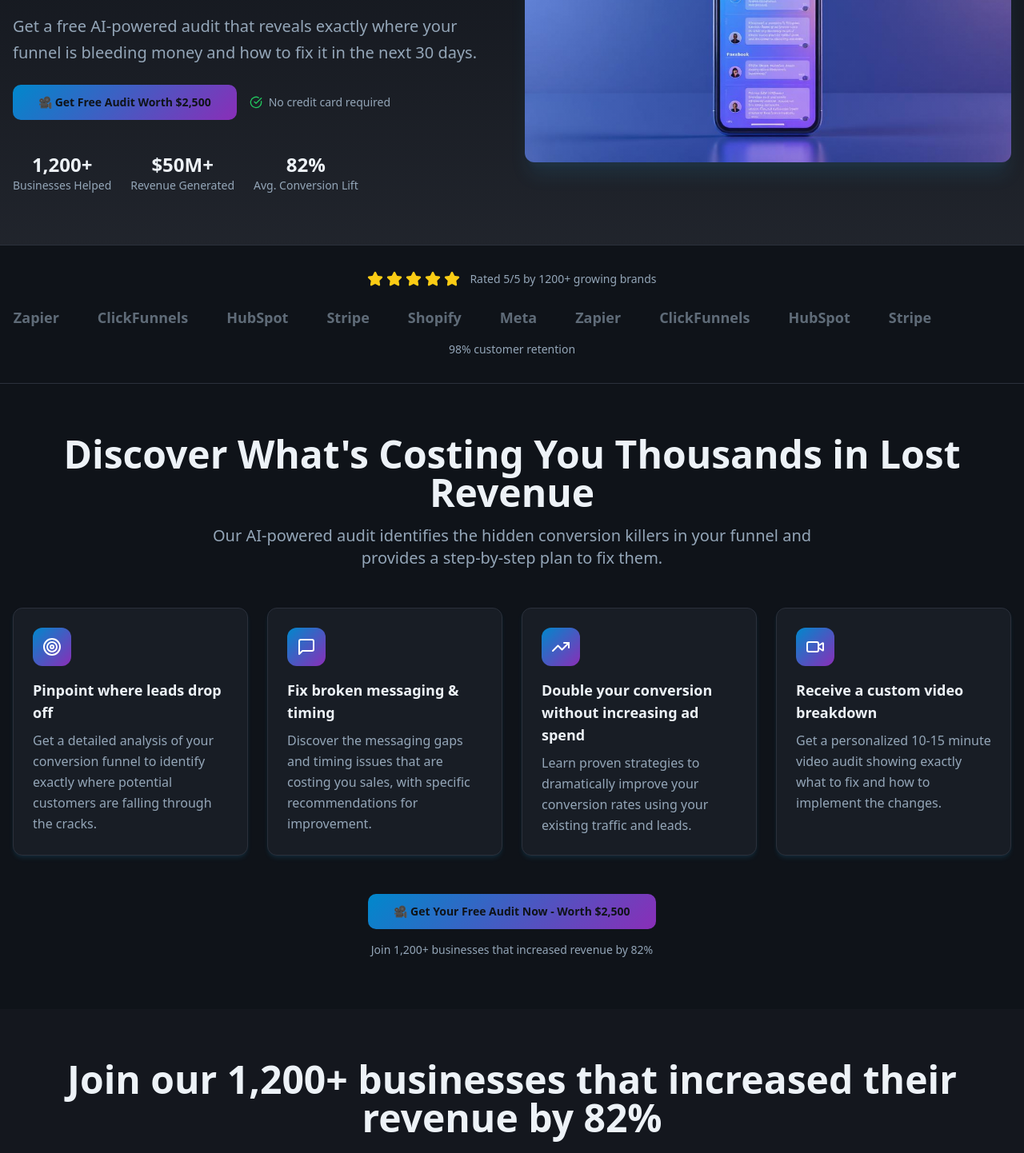
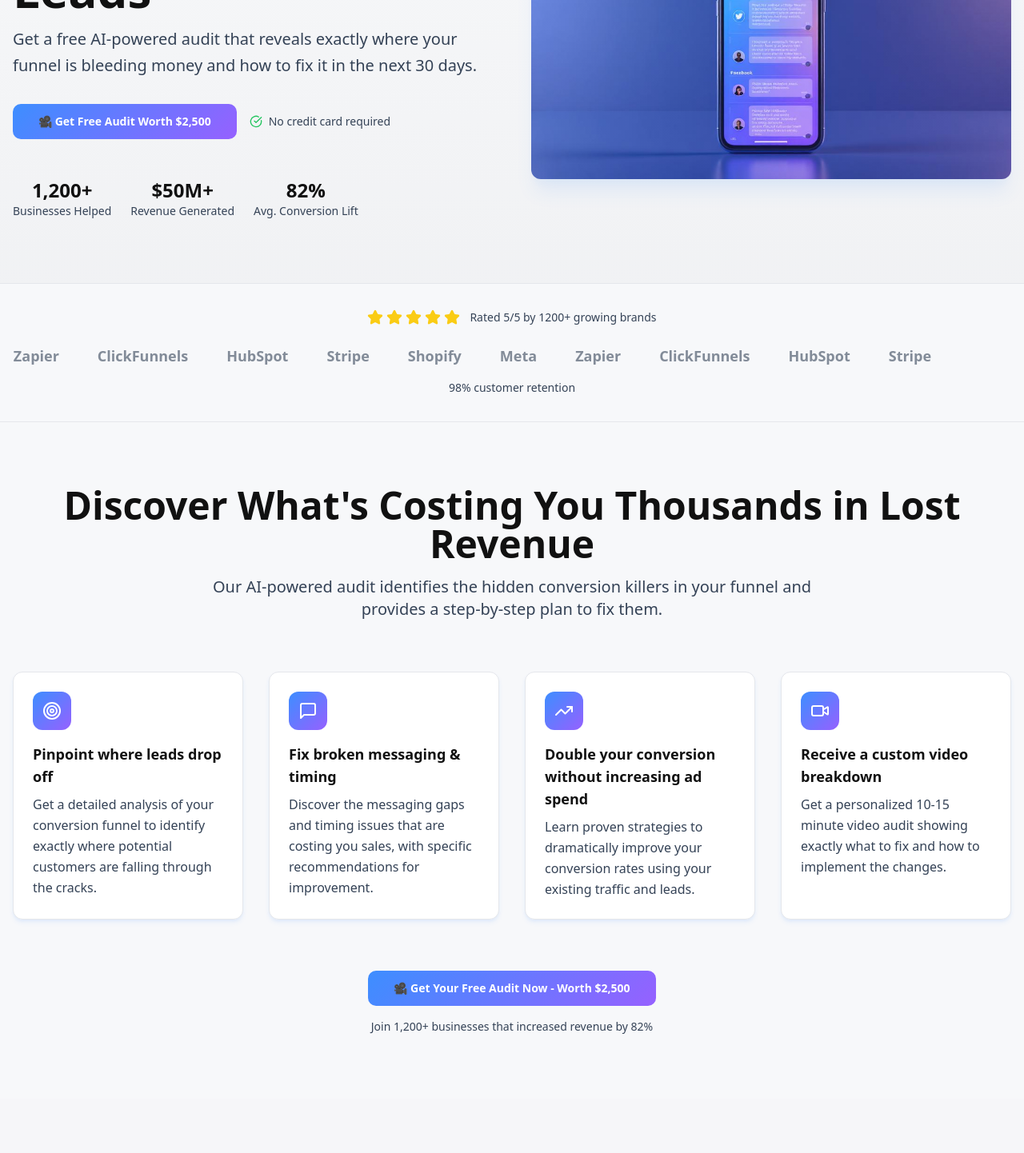
Before and after one commit to Joshua-de-statler/zappies-page-assets-grabber, a React (Vite) app: page / in a window 1280 px wide. Shown: the part 300-1742 px from the top of the page at 80% size. Built offline with nearby package versions, Linux system fonts and the light colour scheme.

Commit message:
Reverted to commit 6e5b4af4bb00b3ad7613eceddff38a81f56e98b7

```diff
--- a/src/index.css
+++ b/src/index.css
@@ -8,45 +8,45 @@ All colors MUST be HSL.
 
 @layer base {
   :root {
-    --background: 220 25% 8%;
-    --foreground: 210 40% 95%;
+    --background: 220 20% 97.5%;
+    --foreground: 0 0% 6.7%;
 
-    --card: 220 20% 12%;
-    --card-foreground: 210 40% 95%;
+    --card: 0 0% 100%;
+    --card-foreground: 0 0% 6.7%;
 
-    --popover: 220 20% 12%;
-    --popover-foreground: 210 40% 95%;
+    --popover: 0 0% 100%;
+    --popover-foreground: 0 0% 6.7%;
 
-    --primary: 200 100% 60%;
-    --primary-foreground: 220 25% 8%;
+    --primary: 215 100% 62%;
+    --primary-foreground: 0 0% 100%;
 
-    --secondary: 220 15% 18%;
-    --secondary-foreground: 210 40% 95%;
+    --secondary: 217 33% 17%;
+    --secondary-foreground: 0 0% 100%;
 
-    --muted: 220 15% 15%;
-    --muted-foreground: 210 20% 65%;
+    --muted: 220 13% 95%;
+    --muted-foreground: 215 25% 27%;
 
-    --accent: 280 80% 65%;
-    --accent-foreground: 220 25% 8%;
+    --accent: 260 100% 69%;
+    --accent-foreground: 0 0% 100%;
 
     --destructive: 0 84.2% 60.2%;
     --destructive-foreground: 0 0% 100%;
 
-    --border: 220 15% 20%;
-    --input: 220 15% 18%;
-    --ring: 200 100% 60%;
+    --border: 220 13% 91%;
+    --input: 220 13% 91%;
+    --ring: 215 100% 62%;
 
     --radius: 0.75rem;
 
-    /* Custom Zappies AI Colors - Dark Modern */
-    --electric-blue: 200 100% 60%;
-    --soft-violet: 280 80% 65%;
-    --dark-bg: 220 25% 8%;
-    --light-text: 210 40% 95%;
+    /* Custom Zappies AI Colors */
+    --electric-blue: 215 100% 62%;
+    --soft-violet: 260 100% 69%;
+    --off-white: 220 20% 97.5%;
+    --dark-text: 0 0% 6.7%;
 
-    /* Gradients - Dark Modern */
+    /* Gradients */
     --gradient-primary: linear-gradient(135deg, hsl(var(--primary)), hsl(var(--accent)));
-    --gradient-hero: linear-gradient(135deg, hsl(200 100% 40%) 0%, hsl(280 60% 45%) 100%);
+    --gradient-hero: linear-gradient(135deg, hsl(var(--primary)) 0%, hsl(var(--accent)) 100%);
     --gradient-subtle: linear-gradient(180deg, hsl(var(--background)), hsl(var(--muted)));
 
     /* Shadows */
@@ -76,33 +76,33 @@ All colors MUST be HSL.
   }
 
   .dark {
-    --background: 220 30% 6%;
+    --background: 222.2 84% 4.9%;
     --foreground: 210 40% 98%;
 
-    --card: 220 25% 10%;
+    --card: 222.2 84% 4.9%;
     --card-foreground: 210 40% 98%;
 
-    --popover: 220 25% 10%;
+    --popover: 222.2 84% 4.9%;
     --popover-foreground: 210 40% 98%;
 
-    --primary: 200 100% 65%;
-    --primary-foreground: 220 30% 6%;
+    --primary: 210 40% 98%;
+    --primary-foreground: 222.2 47.4% 11.2%;
 
-    --secondary: 220 20% 15%;
+    --secondary: 217.2 32.6% 17.5%;
     --secondary-foreground: 210 40% 98%;
 
-    --muted: 220 20% 12%;
-    --muted-foreground: 215 20.2% 70%;
+    --muted: 217.2 32.6% 17.5%;
+    --muted-foreground: 215 20.2% 65.1%;
 
-    --accent: 280 85% 70%;
-    --accent-foreground: 220 30% 6%;
+    --accent: 217.2 32.6% 17.5%;
+    --accent-foreground: 210 40% 98%;
 
     --destructive: 0 62.8% 30.6%;
     --destructive-foreground: 210 40% 98%;
 
-    --border: 220 20% 18%;
-    --input: 220 20% 15%;
-    --ring: 200 100% 65%;
+    --border: 217.2 32.6% 17.5%;
+    --input: 217.2 32.6% 17.5%;
+    --ring: 212.7 26.8% 83.9%;
     --sidebar-background: 240 5.9% 10%;
     --sidebar-foreground: 240 4.8% 95.9%;
     --sidebar-primary: 224.3 76.3% 48%;
--- a/src/pages/Index.tsx
+++ b/src/pages/Index.tsx
@@ -127,10 +127,10 @@ const Index = () => {
       <Navigation />
 
       {/* Hero Section */}
-      <section className="pt-12 pb-16 bg-gradient-subtle">
+      <section className="pt-16 pb-20 bg-gradient-subtle">
         <div className="container mx-auto px-4">
-          <div className="grid lg:grid-cols-2 gap-8 items-center">
-            <div className="space-y-6">
+          <div className="grid lg:grid-cols-2 gap-12 items-center">
+            <div className="space-y-8">
               <div className="space-y-4">
                 <h1 className="text-4xl lg:text-6xl font-bold text-foreground font-heading leading-tight">
                   Stop Losing 67% of Your Qualified Leads
@@ -181,9 +181,9 @@ const Index = () => {
       <TrustBar />
 
       {/* Value Proposition Section */}
-      <section className="py-16">
+      <section className="py-20">
         <div className="container mx-auto px-4">
-          <div className="text-center mb-12">
+          <div className="text-center mb-16">
             <h2 className="text-3xl lg:text-5xl font-bold text-foreground font-heading mb-4">
               Discover What's Costing You Thousands in Lost Revenue
             </h2>
@@ -192,14 +192,14 @@ const Index = () => {
             </p>
           </div>
 
-          <div className="grid md:grid-cols-2 lg:grid-cols-4 gap-6">
+          <div className="grid md:grid-cols-2 lg:grid-cols-4 gap-8">
             {valuePoints.map((point, index) => (
               <ValueCard key={index} {...point} />
             ))}
           </div>
 
           {/* CTA after value proposition */}
-          <div className="text-center mt-12">
+          <div className="text-center mt-16">
             <Button onClick={scrollToForm} variant="cta" size="lg" className="mb-4">
               🎥 Get Your Free Audit Now - Worth $2,500
             </Button>
@@ -211,9 +211,9 @@ const Index = () => {
       </section>
 
       {/* Social Proof Section - Join our 1200+ businesses with Testimonials */}
-      <section className="py-16 bg-muted/30">
+      <section className="py-20 bg-muted/30">
         <div className="container mx-auto px-4">
-          <div className="text-center mb-12">
+          <div className="text-center mb-16">
             <h2 className="text-3xl lg:text-5xl font-bold text-foreground font-heading mb-4">
               Join our 1,200+ businesses that increased their revenue by 82%
             </h2>
@@ -223,7 +223,7 @@ const Index = () => {
           </div>
 
           {/* Testimonials Grid */}
-          <div className="grid md:grid-cols-2 lg:grid-cols-2 gap-6 mb-12">
+          <div className="grid md:grid-cols-2 lg:grid-cols-2 gap-8 mb-16">
             {testimonials.map((testimonial, index) => (
               <Card key={index} className="shadow-medium hover:shadow-large transition-shadow duration-300">
                 <CardContent className="p-8">
@@ -258,7 +258,7 @@ const Index = () => {
           </div>
 
           {/* Results Stats */}
-          <div className="grid sm:grid-cols-3 gap-6 text-center">
+          <div className="grid sm:grid-cols-3 gap-8 text-center">
             <div className="space-y-2">
               <div className="text-4xl font-bold text-primary">98%</div>
               <div className="text-muted-foreground">Client Satisfaction</div>
@@ -274,7 +274,7 @@ const Index = () => {
           </div>
 
           {/* CTA after testimonials */}
-          <div className="text-center mt-12">
+          <div className="text-center mt-16">
             <Button onClick={scrollToForm} variant="cta" size="lg" className="mb-4">
               💰 Get My Revenue Audit - Free
             </Button>
@@ -286,9 +286,9 @@ const Index = () => {
       </section>
 
       {/* How It Works Section */}
-      <section className="py-16">
+      <section className="py-20">
         <div className="container mx-auto px-4">
-          <div className="text-center mb-12">
+          <div className="text-center mb-16">
             <h2 className="text-3xl lg:text-5xl font-bold text-foreground font-heading mb-4">
               How It Works
             </h2>
@@ -297,14 +297,14 @@ const Index = () => {
             </p>
           </div>
 
-          <div className="grid md:grid-cols-3 gap-8">
+          <div className="grid md:grid-cols-3 gap-12">
             {processSteps.map((step, index) => (
               <ProcessStep key={index} step={index + 1} {...step} />
             ))}
           </div>
 
           {/* CTA after process steps */}
-          <div className="text-center mt-12">
+          <div className="text-center mt-16">
             <Button onClick={scrollToForm} variant="cta" size="lg" className="mb-4">
               🚀 Start Your Free Audit Today
             </Button>
@@ -316,9 +316,9 @@ const Index = () => {
       </section>
 
       {/* Proof Section */}
-      <section className="py-16 bg-muted/30">
+      <section className="py-20 bg-muted/30">
         <div className="container mx-auto px-4">
-          <div className="grid lg:grid-cols-2 gap-8 items-center">
+          <div className="grid lg:grid-cols-2 gap-12 items-center">
             <div>
               <h2 className="text-3xl lg:text-4xl font-bold text-foreground font-heading mb-6">
                 See exactly what you're missing with our AI-powered analysis
@@ -369,9 +369,9 @@ const Index = () => {
       </section>
 
       {/* FAQ Section */}
-      <section className="py-16">
+      <section className="py-20">
         <div className="container mx-auto px-4">
-          <div className="text-center mb-12">
+          <div className="text-center mb-16">
             <h2 className="text-3xl lg:text-4xl font-bold text-foreground font-heading mb-4">
               Frequently Asked Questions
             </h2>
@@ -396,7 +396,7 @@ const Index = () => {
           </div>
 
           {/* CTA after FAQ */}
-          <div className="text-center mt-12">
+          <div className="text-center mt-16">
             <Button onClick={scrollToForm} variant="cta" size="lg" className="mb-4">
               ✅ Get Started - Free Audit Available Now
             </Button>
```
